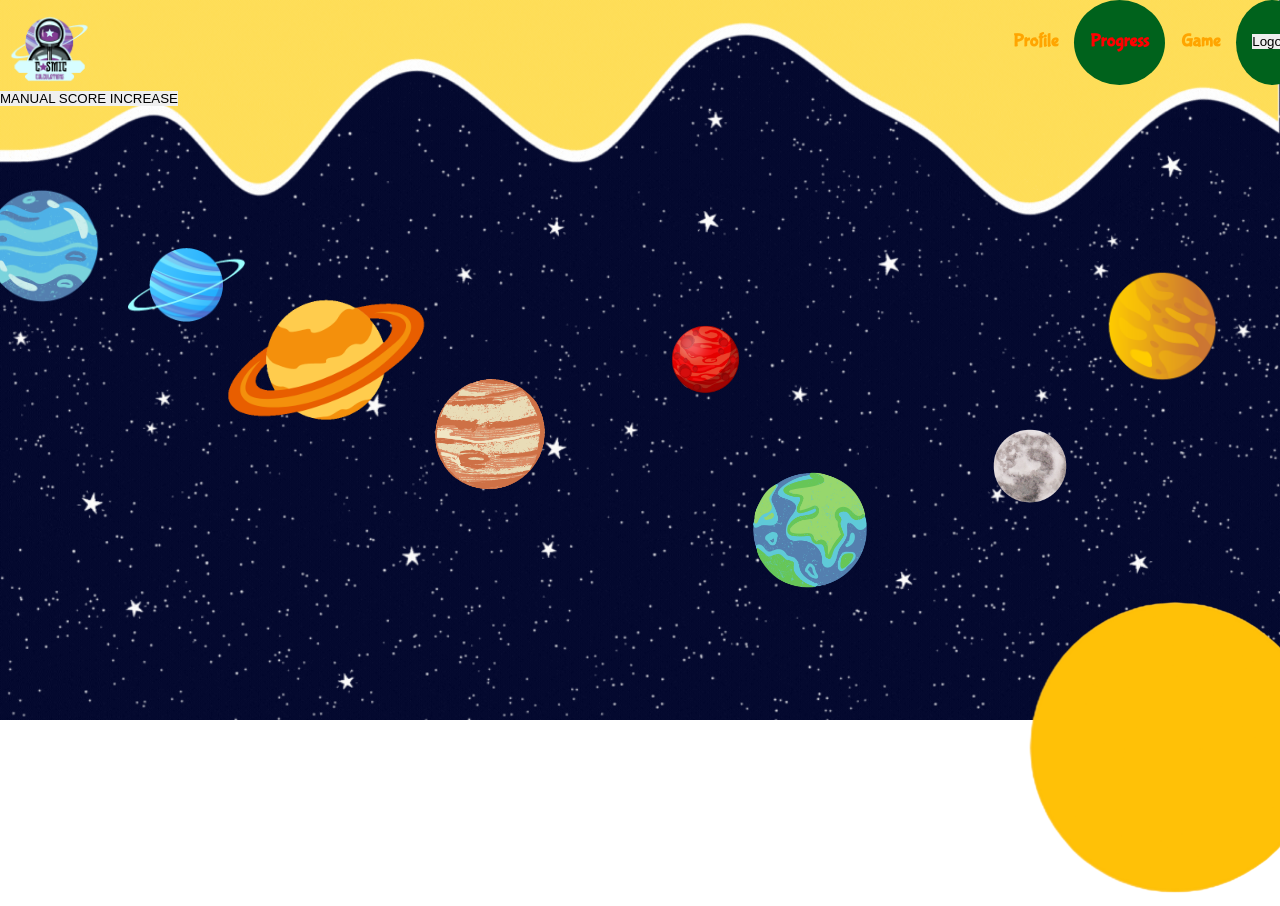
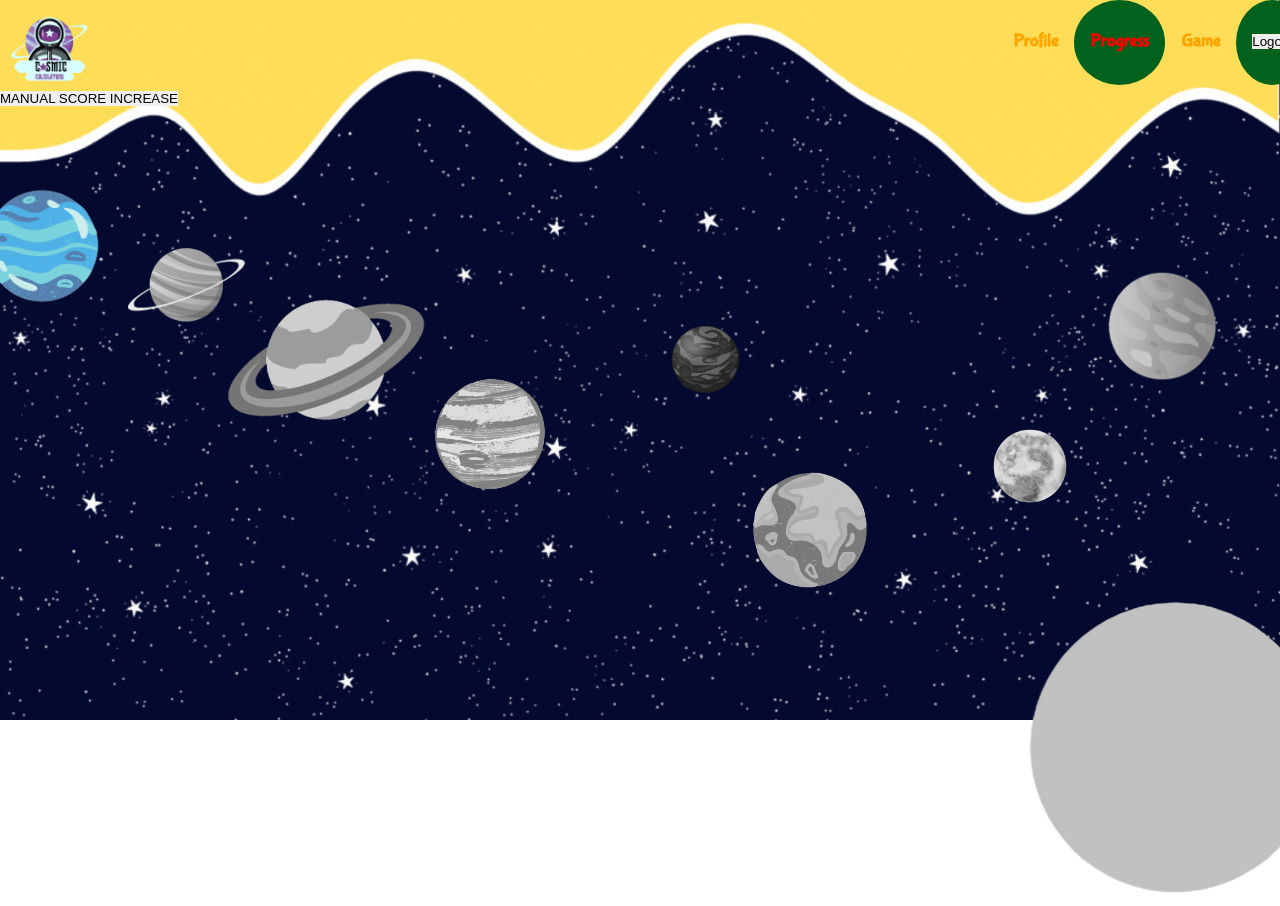
Before and after one commit to nicktruby/bc13_final-project_front-end-room_10_the_recruitables, a React (Create React App) app in the folder cosmic-calc/: page /progress in a window 1280 px wide. Shown: the top 906 px of the page. Built offline with nearby package versions, Linux system fonts and the light colour scheme; no server answers; sample sign-in values are in the browser's storage.

Commit message:
added greyout css feature

```diff
--- a/cosmic-calc/src/pages/Progress.js
+++ b/cosmic-calc/src/pages/Progress.js
@@ -12,16 +12,32 @@ export const Progress = () => {
   // state for score count of player
   const [score, setScore] = useState(0);
   // count for array of levels. New level pushed into array ever X amount of points. Then mapped below to return a new button each time score level reached.
-  const [levels, setLevels] = useState([1, 2, 3, 4, 5, 6, 7, 8, 9]);
+  const [levels, setLevels] = useState([1]);
+  const [lockLevels, setLockLevels] = useState([1, 2, 3, 4, 5, 6, 7, 8, 9])
+  const [payload, setPayload] = useState([])
+  const [totalScore, setTotalScore] = useState()
 
   // handles bringing in new buttons when the score increases. Set to new button every 5 points. Added button to manually increase score in the mean time - will remove later.
   function handleScoreIncrease() {
-    let newScore = score + 1;
-    setScore(newScore);
-    console.log(score);
-    if (score === 0) {
+
+    // get request to get total_score
+    const getScore = async (id) => {
+      const response = await fetch(`http://localhost:4000/api/users/${id}`);
+      const data = await response.json();
+      console.log(data.payload.total_score);
+      setPayload(data.payload);
+      setTotalScore(data.payload.total_score);
+      return data.payload.total_score;
+    };
+
+    getScore(5)
+
+    // let newScore = score + 1;
+    // setScore(newScore);
+    // console.log(score);
+    if (totalScore === 0) {
       return;
-    } else if (score % 5 === 0) {
+    } else if (totalScore % 5 === 0) {
       let newLevel = score + 1;
       setLevels((addNewLevel) => [...addNewLevel, newLevel]);
       console.log("this is levels array", levels);
@@ -47,13 +63,25 @@ export const Progress = () => {
       <button onClick={handleScoreIncrease}>MANUAL SCORE INCREASE</button>
       <div className="grid-container">
         {levels.map((levels, index) => (
+
           <LevelButtons
             clickToGame={handleGotoLevel}
             key={levels.level}
-            ButtonNumber={index + 1}
-            // icon={icons[index]}
+            ButtonNumber={index + 1 + '-unlock'}
+
           />
         ))}
+        {lockLevels.map((level, index) => (
+        <LevelButtons
+
+          key={levels.level}
+          ButtonNumber={index + 1 + '-lock'}
+
+
+        />
+      ))}
+
+
       </div>
     </div>
   );
--- a/cosmic-calc/src/pages/progress.css
+++ b/cosmic-calc/src/pages/progress.css
@@ -28,97 +28,178 @@
 }
 
 
-#levelButton-1{
+#levelButton-1-lock{
     background-image: url(../images/planet-1.png);
     top: 20vh;
     left: -10vh;
+    filter: grayscale(100%);
+    z-index: 1;
 }
 
-#levelButton-2 {
+#levelButton-2-lock {
     background-image: url(../images/planet-2.png);
     left: 8vh;
     top: 25vh;
-
+    filter: grayscale(100%);
+    z-index: 1;
 }
 
-#levelButton-3 {
+#levelButton-3-lock {
     background-image: url(../images/planet-3.png);
     left: 25vh;
     top: 30vh;
     height: 25vh;
     width: 25vh;
+    filter: grayscale(100%);
+    z-index: 1;
 }
 
-#levelButton-4 {
+#levelButton-4-lock {
     background-image: url(../images/planet-4.png);
     left: 50vh;
     top: 43vh;
     height: 16vh;
     width: 16vh;
+    filter: grayscale(100%);
+    z-index: 1;
 }
 
 
-#levelButton-5 {
+#levelButton-5-lock {
     background-image: url(../images/planet-5.png);
     left: 80vh;
     height: 10vh;
     width: 10vh;
+    filter: grayscale(100%);
+    z-index: 1;
 }
 
 
-#levelButton-6 {
+#levelButton-6-lock {
     background-image: url(../images/planet-6.png);
     left: 90vh;
     top: 55vh;
     height: 16vh;
     width: 16vh;
+    filter: grayscale(100%);
+    z-index: 1;
 }
 
-#levelButton-7 {
+#levelButton-7-lock {
     background-image: url(../images/planet-7.png);
     left: 130vh;
     top: 30vh;
+    filter: grayscale(100%);
+    z-index: 1;
 }
 
-#levelButton-8 {
+#levelButton-8-lock {
     background-image: url(../images/planet-8.png);
     right: 23vh;
     top: 50vh;
     height: 10vh;
     width: 10vh;
+    filter: grayscale(100%);
+    z-index: 1;
 }
 
-#levelButton-9 {
+#levelButton-9-lock {
     background-image: url(../images/planet-9.png);
     right: -10vh;
     top: 70vh;
     bottom: 0vh;
     width: 40vh;
     height: 40vh;
+    filter: grayscale(100%);
+    z-index: 1;
+}
+
+
+#levelButton-1-unlock{
+    background-image: url(../images/planet-1.png);
+    top: 20vh;
+    left: -10vh;
+    z-index: 2;
+}
+
+#levelButton-2-unlock {
+    background-image: url(../images/planet-2.png);
+    left: 8vh;
+    top: 25vh;
+    z-index: 2;
+
+}
+
+#levelButton-3-unlock {
+    background-image: url(../images/planet-3.png);
+    left: 25vh;
+    top: 30vh;
+    height: 25vh;
+    width: 25vh;
+    z-index: 2;
+}
+
+#levelButton-4-unlock {
+    background-image: url(../images/planet-4.png);
+    left: 50vh;
+    top: 43vh;
+    height: 16vh;
+    width: 16vh;
+    z-index: 2;
+}
+
+
+#levelButton-5-unlock {
+    background-image: url(../images/planet-5.png);
+    left: 80vh;
+    height: 10vh;
+    width: 10vh;
+    z-index: 2;
+}
+
+
+#levelButton-6-unlock {
+    background-image: url(../images/planet-6.png);
+    left: 90vh;
+    top: 55vh;
+    height: 16vh;
+    width: 16vh;
+    z-index: 2;
+}
+
+#levelButton-7-unlock {
+    background-image: url(../images/planet-7.png);
+    left: 130vh;
+    top: 30vh;
+    z-index: 2;
+}
+
+#levelButton-8-unlock {
+    background-image: url(../images/planet-8.png);
+    right: 23vh;
+    top: 50vh;
+    height: 10vh;
+    width: 10vh;
+    z-index: 2;
+}
+
+#levelButton-9-unlock {
+    background-image: url(../images/planet-9.png);
+    right: -10vh;
+    top: 70vh;
+    bottom: 0vh;
+    width: 40vh;
+    height: 40vh;
+    z-index: 2;
 }
 
 
 
-#track-1{
-    display: flex;
-    position: absolute;
-    width: 30vh;
-    left: 10vh;
-    bottom: 50vh;
-    z-index: 1;
-}
 
-#track-2{
-    display: flex;
-    position: absolute;
-    bottom: 40vh;
-}
 
-#track-3 {
-    display: flex;
-    position: absolute;
-    width: 1000px;
-}
+
+
+
 
 
 
```
